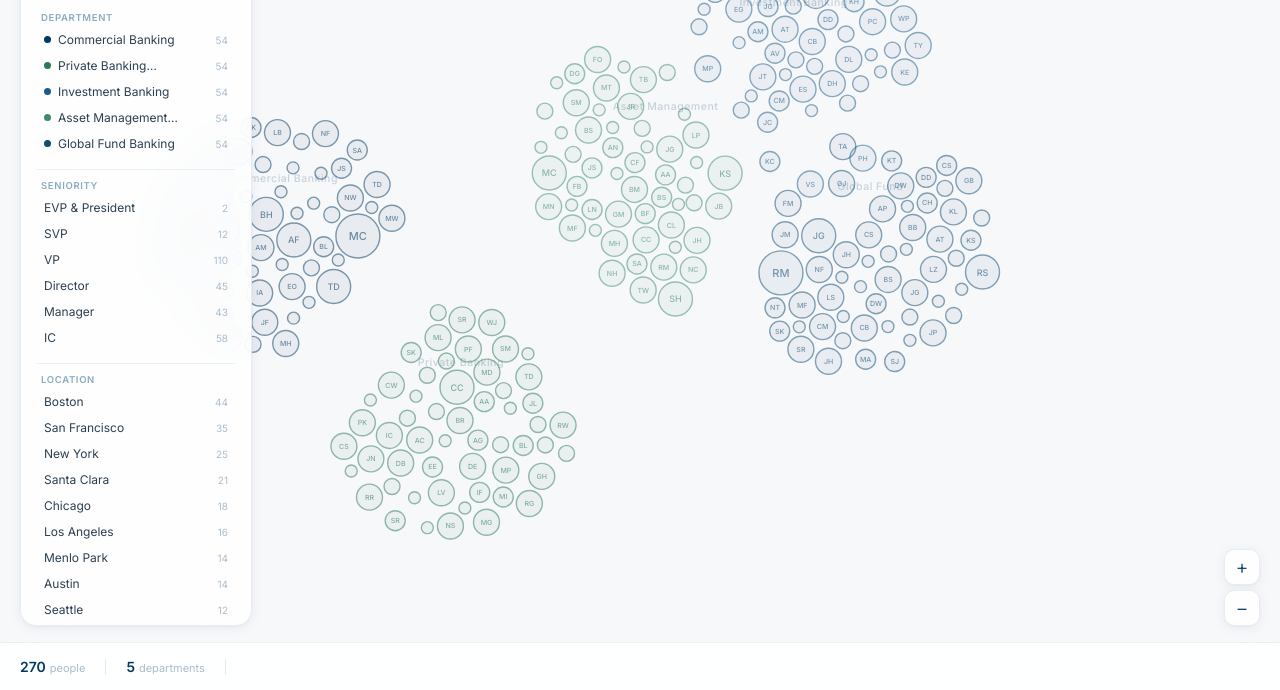
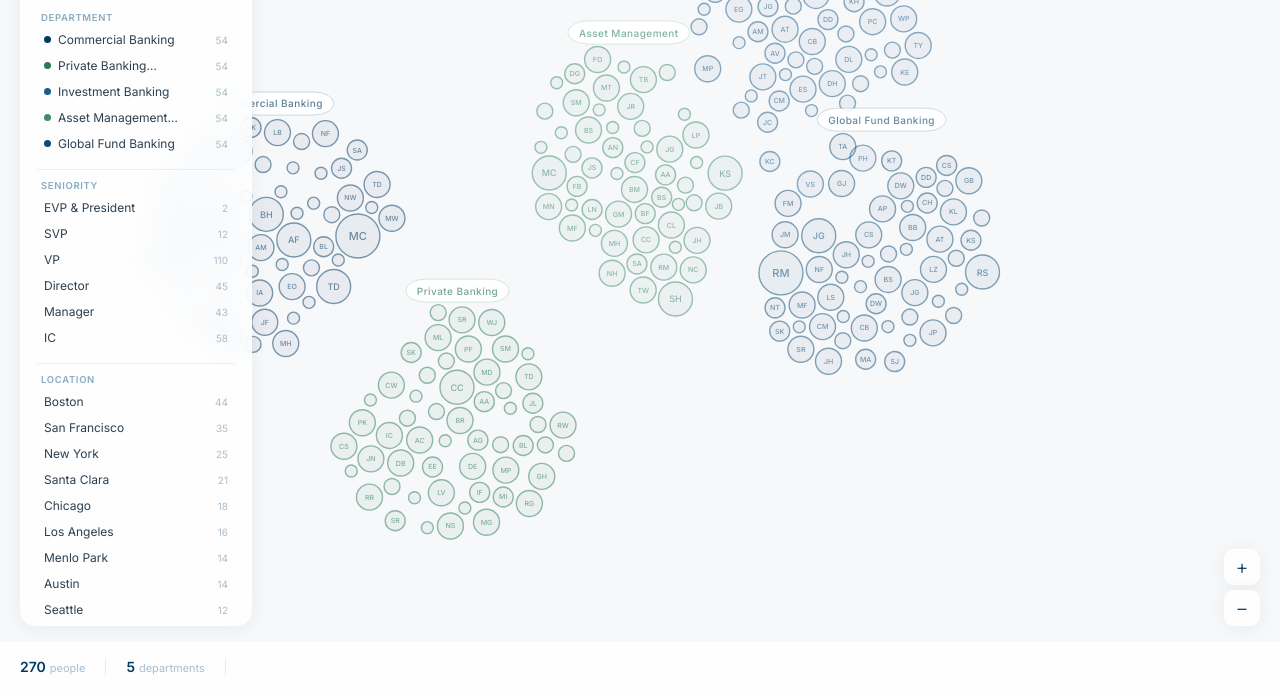
Before and after one commit to amber-727/svb-dashboard, a plain HTML site: page index.html in a window 1280 px wide. Shown: the part 110-800 px from the top of the page. Drawn offline with nearby package versions, Linux system fonts and the light colour scheme; animation ran at ten frames a second.

Commit message:
add glass panels and department label pills

```diff
--- a/index.html
+++ b/index.html
@@ -29,14 +29,12 @@
     /* ─── Shared panel base ───────────────────── */
     .panel {
       position: fixed;
-      background: rgba(255, 255, 255, 0.86);
-      backdrop-filter: blur(20px);
-      -webkit-backdrop-filter: blur(20px);
-      border: 1px solid rgba(0, 58, 97, 0.09);
+      background: rgba(255, 255, 255, 0.82);
+      backdrop-filter: blur(12px);
+      -webkit-backdrop-filter: blur(12px);
+      border: 1px solid rgba(255, 255, 255, 0.65);
       border-radius: 16px;
-      box-shadow:
-        0 2px 12px rgba(0, 58, 97, 0.07),
-        0 1px 3px rgba(0, 0, 0, 0.04);
+      box-shadow: 0 2px 20px rgba(0, 0, 0, 0.06);
     }
 
     /* ─── Filter panel ────────────────────────── */
@@ -319,10 +317,10 @@
       left: 0;
       right: 0;
       height: 48px;
-      background: rgba(255, 255, 255, 0.88);
-      backdrop-filter: blur(20px);
-      -webkit-backdrop-filter: blur(20px);
-      border-top: 1px solid rgba(0, 58, 97, 0.08);
+      background: rgba(255, 255, 255, 0.82);
+      backdrop-filter: blur(12px);
+      -webkit-backdrop-filter: blur(12px);
+      border-top: 1px solid rgba(255, 255, 255, 0.65);
       display: flex;
       align-items: center;
       padding: 0 20px;
@@ -446,12 +444,12 @@
     .zoom-btn {
       width: 36px;
       height: 36px;
-      border: 1px solid rgba(0, 58, 97, 0.09);
+      border: 1px solid rgba(255, 255, 255, 0.65);
       border-radius: 10px;
-      background: rgba(255, 255, 255, 0.86);
-      backdrop-filter: blur(20px);
-      -webkit-backdrop-filter: blur(20px);
-      box-shadow: 0 2px 12px rgba(0, 58, 97, 0.07), 0 1px 3px rgba(0, 0, 0, 0.04);
+      background: rgba(255, 255, 255, 0.82);
+      backdrop-filter: blur(12px);
+      -webkit-backdrop-filter: blur(12px);
+      box-shadow: 0 2px 20px rgba(0, 0, 0, 0.06);
       cursor: pointer;
       display: flex;
       align-items: center;
@@ -467,15 +465,15 @@
     .zoom-btn:hover  { background: rgba(255, 255, 255, 0.97); }
     .zoom-btn:active { background: rgba(0, 58, 97, 0.07); }
 
-    /* ─── Canvas dept labels ──────────────────── */
-    .dept-label {
+    /* ─── Dept label pills (SVG, floats above clusters) ── */
+    .dept-label-group { pointer-events: none; }
+    .dept-pill-text {
       font-family: 'Inter', sans-serif;
-      font-size: 10.5px;
+      font-size: 10px;
       font-weight: 500;
-      letter-spacing: 0.05em;
-      fill: rgba(0, 58, 97, 0.2);
-      pointer-events: none;
+      letter-spacing: 0.045em;
       text-anchor: middle;
+      dominant-baseline: central;
     }
 
     /* ─── Loading / error state ───────────────── */
@@ -649,6 +647,15 @@ const SENIORITY_RADIUS = {
 // Used to sort the seniority filter buttons top → bottom
 const SENIORITY_ORDER = ['EVP & President', 'SVP', 'VP', 'Director', 'Manager', 'IC'];
 
+// Short names for canvas pills (keep them tight)
+const DEPT_PILL_NAMES = {
+  'Commercial Banking':                     'Commercial Banking',
+  'Private Banking & Wealth Management':    'Private Banking',
+  'Investment Banking':                     'Investment Banking',
+  'Asset Management & Investment Services': 'Asset Management',
+  'Global Fund Banking':                    'Global Fund Banking',
+};
+
 const TENURE_RANGES = [
   { label: 'Under 3 years',  test: n => n.tenure < 3 },
   { label: '3–7 years',      test: n => n.tenure >= 3  && n.tenure <= 7  },
@@ -712,8 +719,8 @@ function init(nodes) {
 
   // Single group that receives the zoom transform — both layers move together
   const zoomContainer = svg.append('g').attr('class', 'zoom-container');
-  const labelLayer    = zoomContainer.append('g').attr('class', 'labels');
-  const nodeLayer     = zoomContainer.append('g').attr('class', 'nodes');
+  const nodeLayer     = zoomContainer.append('g').attr('class', 'nodes');  // rendered first = behind
+  const labelLayer    = zoomContainer.append('g').attr('class', 'labels'); // rendered second = in front
 
   // ── Zoom behavior ────────────────────────────
   const zoom = d3.zoom()
@@ -740,16 +747,64 @@ function init(nodes) {
     .velocityDecay(0.4)
     .on('tick', ticked);
 
-  // ── Department labels ────────────────────────
+  // ── Department label pills ───────────────────
+  // Each pill is a <g> containing a rounded rect + text, positioned above its cluster.
+  // Layer order (nodeLayer before labelLayer) ensures pills always render on top of nodes.
+  const deptPills = {};
+
   DEPT_NAMES.forEach(dept => {
-    const id = DEPT_CONFIG[dept].id;
-    labelLayer.append('text')
-      .attr('class', 'dept-label')
-      .attr('data-dept', id)
-      .attr('x', CENTERS[id].cx * W)
-      .attr('y', CENTERS[id].cy * H - 60)
-      .text(dept.split(' ').slice(0, 2).join(' '));
+    const conf  = DEPT_CONFIG[dept];
+    const label = DEPT_PILL_NAMES[dept];
+
+    const g = labelLayer.append('g')
+      .attr('class', 'dept-label-group')
+      .attr('data-dept', conf.id)
+      // Start at the cluster's gravity center so first frame looks right
+      .attr('transform', `translate(${CENTERS[conf.id].cx * W}, ${CENTERS[conf.id].cy * H - 62})`);
+
+    const bg = g.append('rect')
+      .attr('rx', 20)
+      .attr('fill', 'rgba(255,255,255,0.9)')
+      .attr('stroke', conf.color)
+      .attr('stroke-opacity', 0.18)
+      .attr('stroke-width', 1);
+
+    const txt = g.append('text')
+      .attr('class', 'dept-pill-text')
+      .attr('fill', conf.color)
+      .attr('fill-opacity', 0.65)
+      .text(label);
+
+    // Size the rect to wrap the rendered text
+    try {
+      const bb   = txt.node().getBBox();
+      const padX = 11, padY = 5;
+      bg.attr('x', -(bb.width / 2 + padX))
+        .attr('y', -(bb.height / 2 + padY))
+        .attr('width',  bb.width  + padX * 2)
+        .attr('height', bb.height + padY * 2);
+    } catch (_) {
+      // Font not yet loaded — use a conservative fallback; will correct on first tick
+      bg.attr('x', -65).attr('y', -11).attr('width', 130).attr('height', 22);
+    }
+
+    deptPills[conf.id] = g;
   });
+
+  // Reposition each pill above its cluster's current centroid.
+  // Called every simulation tick so pills track the nodes as they move.
+  function updatePillPositions() {
+    DEPT_NAMES.forEach(dept => {
+      const id        = DEPT_CONFIG[dept].id;
+      const deptNodes = nodes.filter(n => n.deptId === id);
+      if (!deptNodes.length) return;
+
+      const cx     = d3.mean(deptNodes, n => n.x);
+      const topEdge = d3.min(deptNodes,  n => n.y - n.r);
+
+      deptPills[id].attr('transform', `translate(${cx}, ${topEdge - 14})`);
+    });
+  }
 
   // ── Node groups ──────────────────────────────
   const nodeGroups = nodeLayer.selectAll('.node')
@@ -789,6 +844,7 @@ function init(nodes) {
 
   function ticked() {
     nodeGroups.attr('transform', d => `translate(${d.x},${d.y})`);
+    updatePillPositions();
   }
 
   // ── Filter state ─────────────────────────────
@@ -834,6 +890,17 @@ function init(nodes) {
     }
 
     simulation.alpha(0.4).restart();
+
+    // Pill visibility: show all when default, spotlight matching dept, hide on other filters
+    if (!any) {
+      Object.values(deptPills).forEach(g => g.transition().duration(380).style('opacity', 1));
+    } else if (state.filter?.type === 'dept') {
+      const activeId = DEPT_CONFIG[state.filter.value]?.id;
+      Object.entries(deptPills).forEach(([id, g]) =>
+        g.transition().duration(380).style('opacity', id === activeId ? 1 : 0));
+    } else {
+      Object.values(deptPills).forEach(g => g.transition().duration(380).style('opacity', 0));
+    }
 
     document.getElementById('stat-visible').textContent = nodes.filter(isMatch).length;
     renderChips();
@@ -1041,14 +1108,7 @@ function init(nodes) {
     // Reset zoom to identity so cluster centers re-anchor to the new viewport size
     svg.call(zoom.transform, d3.zoomIdentity);
 
-    labelLayer.selectAll('.dept-label').each(function() {
-      const id = this.dataset.dept;
-      if (!id) return;
-      d3.select(this)
-        .attr('x', CENTERS[id].cx * W)
-        .attr('y', CENTERS[id].cy * H - 60);
-    });
-
+    // Pills reposition automatically via updatePillPositions() on each simulation tick
     simulation
       .force('x', d3.forceX(d => CENTERS[d.deptId].cx * W).strength(0.07))
       .force('y', d3.forceY(d => CENTERS[d.deptId].cy * H).strength(0.07));
```
